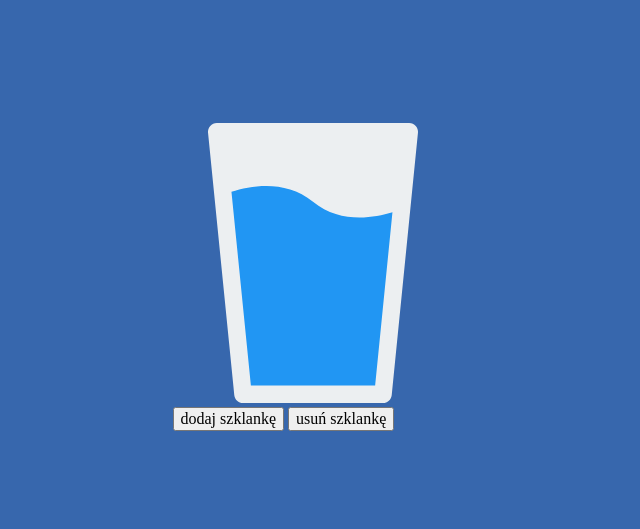
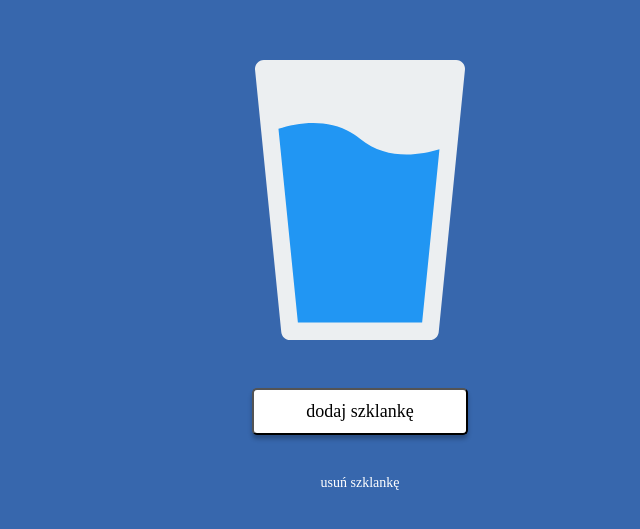
Before and after one commit to Atanvarde/hydrapp, a website: page src/content/index.html in a window 1280 px wide. Shown: the part 123-652 px from the top of the page, without its empty margins (280-920 px from the left). Drawn offline with nearby package versions, Linux system fonts and the light colour scheme; files that its build step writes are made by us from their sources.

Commit message:
feat: buttons added

```diff
--- a/src/content/index.html
+++ b/src/content/index.html
@@ -36,8 +36,8 @@
     <main class="main">
       <section class="waterglass">
       <img class="waterglass__image" src="/assets/img/water-glass.svg" alt="glass of blue water">
-      <button>dodaj szklankę</button>
-      <button>usuń szklankę</button>
+      <button class="waterglass__button waterglass__button--add">dodaj szklankę</button>
+      <button class="waterglass__button waterglass__button--remove">usuń szklankę</button>
     </section>
     </main>
     <script src="js/main.js"></script>
--- a/src/scss/main.scss
+++ b/src/scss/main.scss
@@ -24,3 +24,33 @@ body {
   max-width: 375px;
   width: 100%;
 }
+
+.waterglass {
+  display: flex;
+  flex-direction: column;
+  align-items: center;
+}
+
+.waterglass__button--add {
+  background: #ffff;
+  box-shadow: 0px 4px 4px rgba(0, 0, 0, 0.25);
+  width: 216px;
+  height: 47px;
+  border-radius: 5px;
+  font-size: 18px;
+  margin-bottom: 37px;
+}
+
+.waterglass__button--remove {
+  background: transparent;
+  border: none;
+  color: #ffff;
+  font-size: 14px;
+  width: 184px;
+  height: 23px;
+  border-radius: 5px;
+}
+
+.waterglass__image {
+  margin-bottom: 48px;
+}
```
